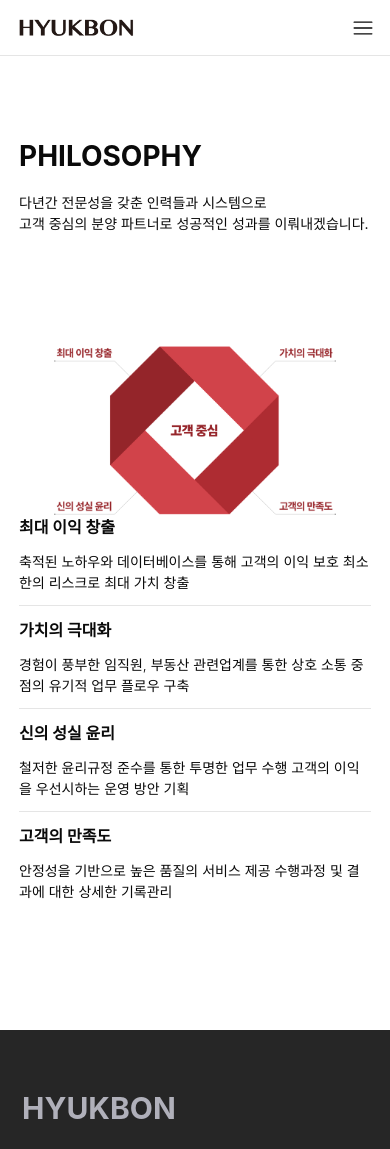
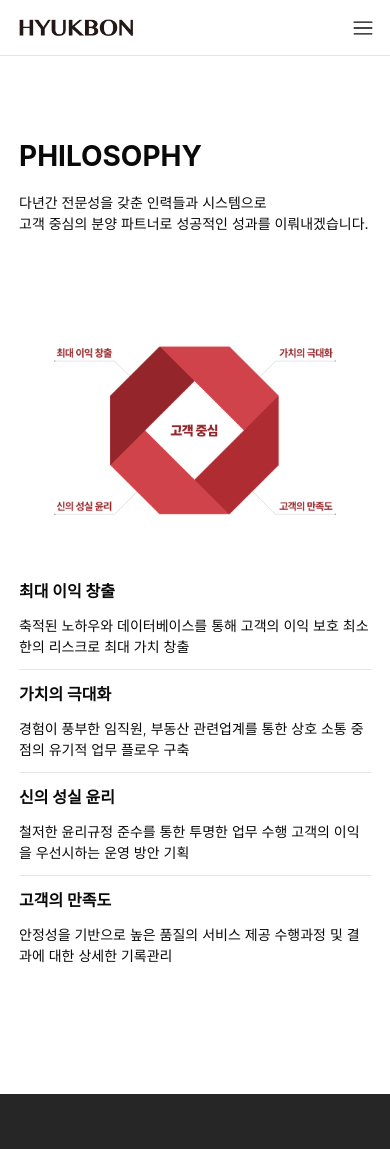
Before and after one commit to ekankr2/hyukbon, a Next.js app: page /about/philosophy in a window 390 px wide. Shown: the top 1149 px of the page. Built offline with nearby package versions, Linux system fonts and the light colour scheme; a web font is replaced by a local one.

Commit message:
문구 수정

```diff
--- a/app/about/philosophy/page.tsx
+++ b/app/about/philosophy/page.tsx
@@ -44,7 +44,7 @@ function Page() {
           className="w-4/5 mx-auto"
         />
       </div>
-      <div className="md:mt-32">
+      <div className="md:mt-32 mt-16">
         <ul className="divide-y lg:divide-y-0 lg:divide-x text-14 flex flex-col lg:flex-row">
           <li className="pb-3 md:py-5 lg:pr-5">
             <h4 className="text-16 md:text-18">최대 이익 창출</h4>
```
